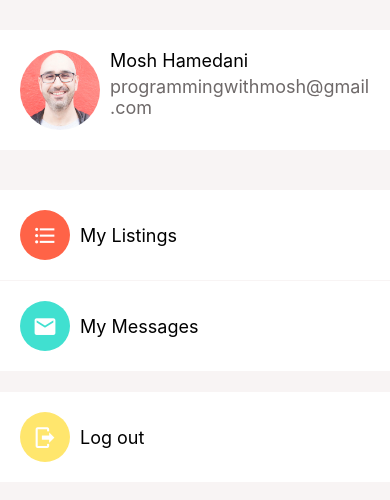
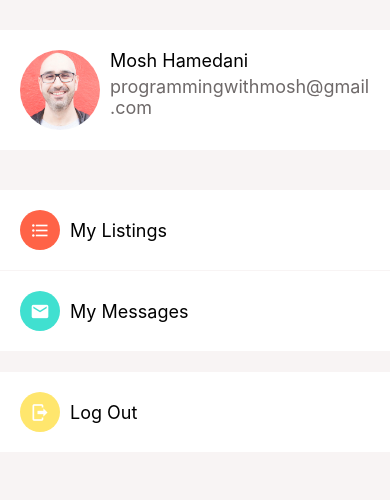
Before and after one commit to blackstone86/rn-donewithit, a React Native app: screen / in a window 390 px wide. Shown: the top 500 px of the page. Built offline with nearby package versions, Linux system fonts and the light colour scheme.

Commit message:
feat: 🎸 [exercise08.tsx]

```diff
--- a/components/AppMenuItem/AppMenuItem.tsx
+++ b/components/AppMenuItem/AppMenuItem.tsx
@@ -1,25 +1,38 @@
-import React from 'react'
-import { View, StyleSheet, StyleProp, ViewStyle } from 'react-native'
+import React, { useCallback } from 'react'
+import {
+  View,
+  StyleSheet,
+  GestureResponderEvent,
+  TouchableHighlight
+} from 'react-native'
 import { MaterialCommunityIcons } from '@expo/vector-icons'
 import COLORS from '../../config/colors'
 import CONSTS from './consts'
 import AppText from '../AppText/AppText'
+import { AppMenuItemProps } from './types'
 
-type AppMenuItemProps = {
-  iconName: any
-  iconBackgroundColor: string
-  title: string
-  style?: StyleProp<ViewStyle>
-}
 function AppMenuItem({
   iconName,
   iconBackgroundColor,
   title,
-  style
+  style,
+  onPress
 }: AppMenuItemProps) {
+  const handlePress = useCallback((e?: GestureResponderEvent) => {
+    typeof onPress === 'function' && onPress(e)
+  }, [])
   return (
+    <TouchableHighlight
+      underlayColor={COLORS.LIGHT_GRAY}
+      activeOpacity={0.85}
+      onPress={(e?: GestureResponderEvent) => {
+        handlePress(e)
+      }}
+    >
       <View style={[style, styles.menu]}>
-      <View style={[styles.menuIcon, { backgroundColor: iconBackgroundColor }]}>
+        <View
+          style={[styles.menuIcon, { backgroundColor: iconBackgroundColor }]}
+        >
           <MaterialCommunityIcons
             name={iconName}
             size={CONSTS.ICON_SIZE}
@@ -28,6 +41,7 @@ function AppMenuItem({
         </View>
         <AppText style={styles.menuTitle}>{title}</AppText>
       </View>
+    </TouchableHighlight>
   )
 }
 
--- a/components/AppMenuItem/consts.tsx
+++ b/components/AppMenuItem/consts.tsx
@@ -1,7 +1,7 @@
 const CONSTS = {
   PADDING: 20,
-  ICON_WRAP_SIZE: 50,
-  ICON_SIZE: 25,
+  ICON_WRAP_SIZE: 40,
+  ICON_SIZE: 20,
   FONT_SIZE: 18
 }
 
--- /dev/null
+++ b/components/AppMenuItem/types.tsx
@@ -0,0 +1,9 @@
+import { GestureResponderEvent, StyleProp, ViewStyle } from 'react-native'
+
+export type AppMenuItemProps = {
+  iconName: any
+  iconBackgroundColor: string
+  title: string
+  style?: StyleProp<ViewStyle>
+  onPress?: (e?: GestureResponderEvent) => void
+}
--- a/demos/Exercise08/Exercises08.tsx
+++ b/demos/Exercise08/Exercises08.tsx
@@ -1,19 +1,14 @@
-import { View, StyleSheet } from 'react-native'
-import React, { useMemo } from 'react'
-import { MaterialCommunityIcons } from '@expo/vector-icons'
+import { StyleSheet } from 'react-native'
+import React, { useCallback, useMemo } from 'react'
 import COLORS from '../../config/colors'
 import CONSTS from './consts'
 import AppSafeAreaView from '../../components/AppSafeAreaView'
 import AppAvatarBox from '../../components/AppAvatarBox'
 import AppFlatList from '../../components/AppFlatList'
-import AppText from '../../components/AppText'
+import AppMenuItem from '../../components/AppMenuItem'
+import { menuType } from './types'
 const avatarImage = require('../../assets/materials/mosh.jpg')
 
-type menuType = {
-  iconName: any
-  iconBackgroundColor: string
-  title: string
-}
 export default function App() {
   const { name, email, image, menus } = useMemo(
     () => ({
@@ -24,23 +19,25 @@ export default function App() {
         {
           iconName: 'format-list-bulleted',
           iconBackgroundColor: COLORS.PRIMARY,
-          title: 'My Listings'
+          title: 'my listings'
         },
         {
           iconName: 'email',
           iconBackgroundColor: COLORS.SECONDARY,
-          title: 'My Messages'
+          title: 'my messages'
         },
         {
           iconName: 'logout',
           iconBackgroundColor: COLORS.YELLOW,
-          title: 'Log out'
+          title: 'log out'
         }
       ]
     }),
     []
   )
-
+  const handlePress = useCallback((item: menuType) => {
+    console.log(item)
+  }, [])
   return (
     <AppSafeAreaView style={styles.container}>
       <AppAvatarBox
@@ -52,31 +49,19 @@ export default function App() {
       <AppFlatList
         data={menus}
         keyExtractor={(item) => item.title}
-        renderItem={({ item, index, separators }) => {
+        renderItem={({ item, index }) => {
           const { iconName, iconBackgroundColor, title }: menuType = item
+          const isLastItem = index === menus.length - 1
           return (
-            <View
-              style={[
-                styles.menu,
-                {
-                  marginTop: index === menus.length - 1 ? 20 : 0
-                }
-              ]}
-            >
-              <View
-                style={[
-                  styles.menuIcon,
-                  { backgroundColor: iconBackgroundColor }
-                ]}
-              >
-                <MaterialCommunityIcons
-                  name={iconName}
-                  size={25}
-                  color={COLORS.WHITE}
-                />
-              </View>
-              <AppText style={styles.menuTitle}>{title}</AppText>
-            </View>
+            <AppMenuItem
+              style={isLastItem && styles.lastMenuItem}
+              title={title}
+              iconName={iconName}
+              iconBackgroundColor={iconBackgroundColor}
+              onPress={() => {
+                handlePress(item)
+              }}
+            />
           )
         }}
       />
@@ -94,22 +79,7 @@ const styles = StyleSheet.create({
     marginTop: 30,
     marginBottom: 40
   },
-  menu: {
-    padding: 20,
-    flexDirection: 'row',
-    alignItems: 'center',
-    backgroundColor: COLORS.WHITE
-  },
-  menuIcon: {
-    width: 50,
-    height: 50,
-    borderRadius: 25,
-    overflow: 'hidden',
-    justifyContent: 'center',
-    alignItems: 'center',
-    marginRight: 10
-  },
-  menuTitle: {
-    fontSize: 18
+  lastMenuItem: {
+    marginTop: CONSTS.PADDING
   }
 })
--- /dev/null
+++ b/demos/Exercise08/types.tsx
@@ -0,0 +1,5 @@
+export type menuType = {
+  iconName: any
+  iconBackgroundColor: string
+  title: string
+}
```
Lines whose indentation alone changed are shown as unchanged.
